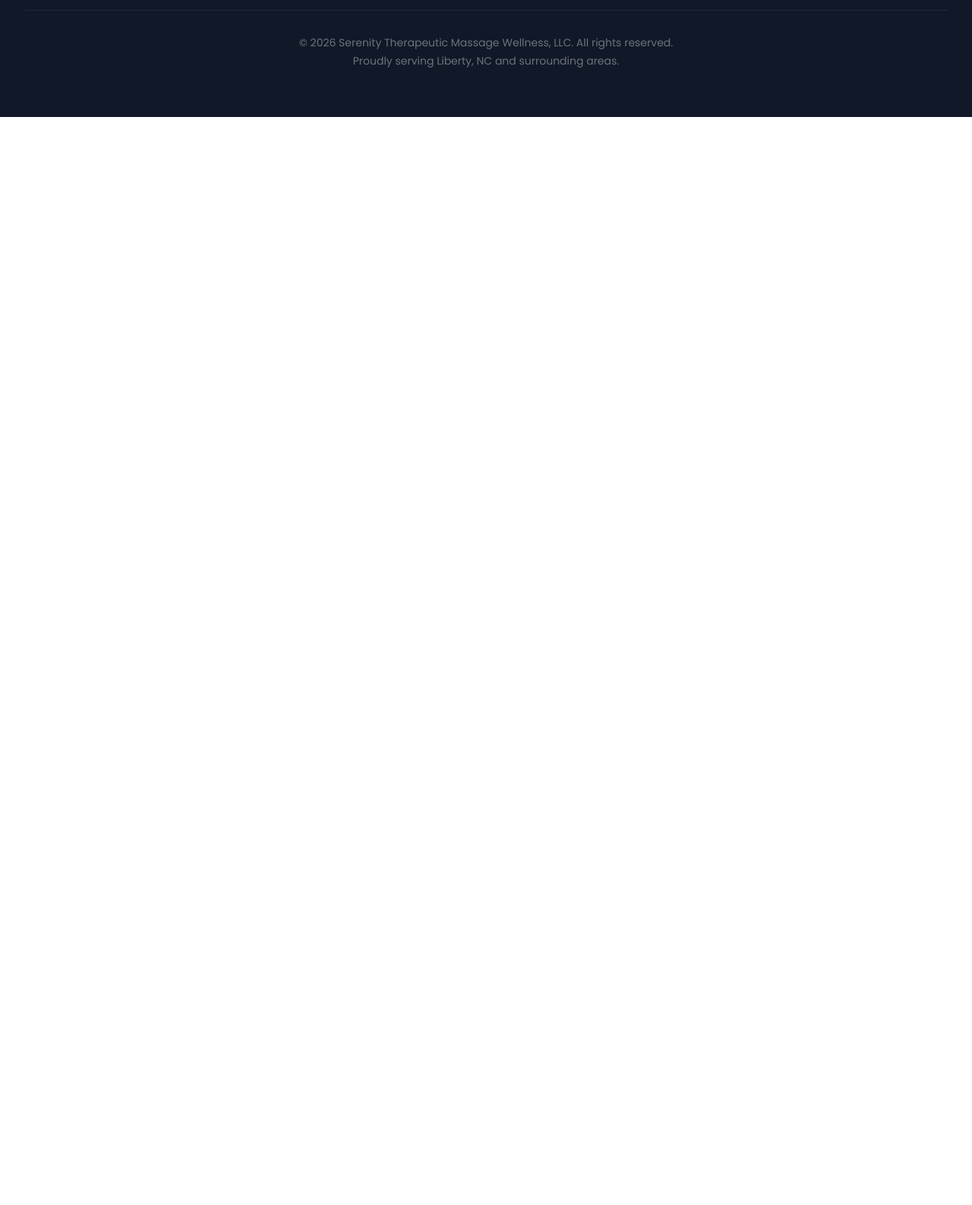
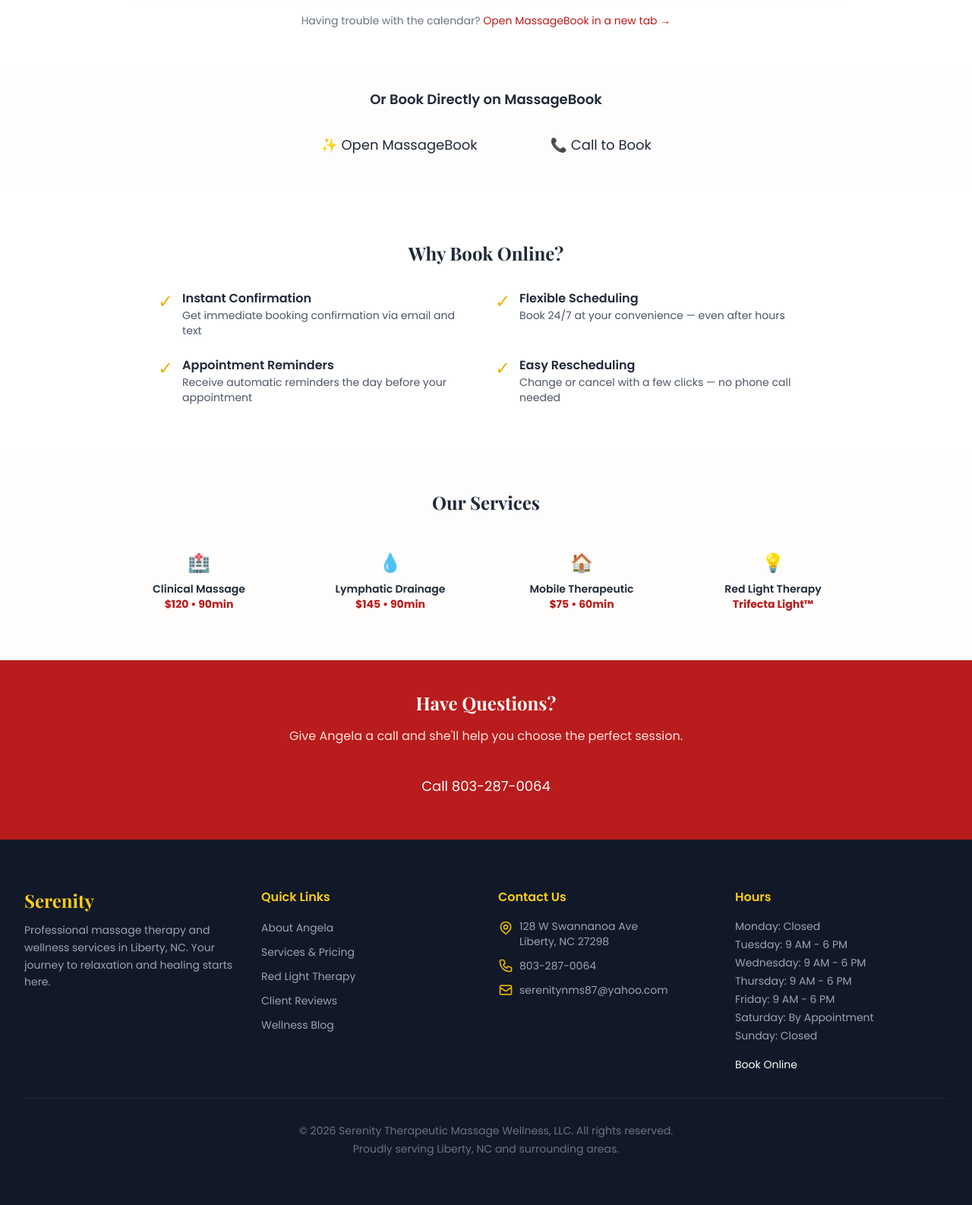
Before and after one commit to Liberty-Emporium/serenity-massage, a Django app: page /booking/ in a window 1280 px wide. Shown: the part 1403-2989 px from the top of the page at 76% size. Before the commit the page ends 1557 px from the top, so only its background shows below. Run offline with Django 5.2, Linux system fonts and the light colour scheme; some libraries are stand-ins or nearby versions.

Commit message:
update: services, booking page, hours, business name
- Update business name to Serenity Therapeutic Massage Wellness, LLC
- Fix hours: Tuesday-Friday 9-6, Saturday by appointment, Monday closed
- Add Red Light Therapy to services page and home page
- Update red light therapy page with Trifecta Light™ branding
- Rebuild booking page with MassageBook embed iframe
- Add service quick links on booking page
- Update meta descriptions

```diff
--- a/templates/base.html
+++ b/templates/base.html
@@ -4,8 +4,8 @@
     <meta charset="UTF-8">
     <meta name="viewport" content="width=device-width, initial-scale=1.0">
     <title>{% block title %}Serenity Therapeutic Massage Wellness{% endblock %} | Liberty, NC</title>
-    <meta name="description" content="{% block meta_desc %}Professional massage therapy and red light therapy in Liberty, NC. Swedish, deep tissue, hot stone, and Trifecta 450 Pro red light therapy. Book online today!{% endblock %}">
-    <meta name="keywords" content="massage therapy Liberty NC, red light therapy, Swedish massage, deep tissue massage, hot stone therapy, Trifecta 450 Pro, massage therapist near me">
+    <meta name="description" content="{% block meta_desc %}Professional massage therapy and red light therapy in Liberty, NC. Swedish, deep tissue, hot stone, and Trifecta Light™ red light therapy. Book online today!{% endblock %}">
+    <meta name="keywords" content="massage therapy Liberty NC, red light therapy, Swedish massage, deep tissue massage, hot stone therapy, Trifecta Light™, massage therapist near me">
     <link rel="preconnect" href="https://fonts.googleapis.com">
     <link rel="preconnect" href="https://fonts.gstatic.com" crossorigin>
     <link href="https://fonts.googleapis.com/css2?family=Poppins:wght@300;400;500;600;700;800&family=Playfair+Display:wght@400;500;600;700&display=swap" rel="stylesheet">
@@ -152,9 +152,9 @@
                 <div>
                     <h4 class="font-semibold text-gold-400 mb-4">Hours</h4>
                     <ul class="space-y-1 text-sm text-gray-400 mb-4">
-                        <li>Monday: 9 AM - 6 PM</li>
+                        <li>Monday: Closed</li>
                         <li>Tuesday: 9 AM - 6 PM</li>
-                        <li>Wednesday: Closed</li>
+                        <li>Wednesday: 9 AM - 6 PM</li>
                         <li>Thursday: 9 AM - 6 PM</li>
                         <li>Friday: 9 AM - 6 PM</li>
                         <li>Saturday: By Appointment</li>
--- a/templates/pages/booking.html
+++ b/templates/pages/booking.html
@@ -1,55 +1,114 @@
 {% extends "base.html" %}
 
-{% block title %}Book Your Massage Session{% endblock %}
-{% block meta_desc %}Book your massage therapy session online with Angela at Serenity Therapeutic Massage Spa in Liberty, NC. Clinical massage, lymphatic drainage, and mobile services available.{% endblock %}
+{% block title %}Book Your Session{% endblock %}
+{% block meta_desc %}Book your massage therapy or red light therapy session online with Angela at Serenity Therapeutic Massage Wellness, LLC in Liberty, NC.{% endblock %}
 
 {% block content %}
-<section class="py-16 md:py-24 bg-white">
+<section class="py-12 md:py-16 bg-gradient-to-br from-brand-800 via-brand-700 to-brand-900 text-white">
     <div class="max-w-4xl mx-auto px-4 sm:px-6 lg:px-8 text-center">
-        <p class="text-brand-600 font-semibold text-sm uppercase tracking-wider mb-2">Easy Online Booking</p>
+        <p class="text-gold-400 font-semibold text-sm uppercase tracking-wider mb-2">Easy Online Booking</p>
         <h1 class="text-3xl md:text-4xl font-serif font-bold mb-4">Book Your Session</h1>
-        <p class="text-gray-600 text-lg max-w-2xl mx-auto mb-8">
-            Schedule your appointment with Angela at Serenity Therapeutic Massage Spa.
+        <p class="text-brand-100 text-lg max-w-2xl mx-auto">
             Choose your service, pick a time, and get instant confirmation.
+            All booking is handled securely through MassageBook.
         </p>
+    </div>
+</section>
 
-        <div class="flex flex-col sm:flex-row gap-4 justify-center mb-12">
-            <a href="https://www.massagebook.com/therapists/SerenityTherapeuticMas?src=external" target="_blank" rel="noopener" class="btn-secondary text-lg px-10 py-4">
-                ✨ Book on MassageBook
+<!-- MassageBook Embedded Booking Widget -->
+<section class="py-8 md:py-12 bg-white">
+    <div class="max-w-5xl mx-auto px-4 sm:px-6 lg:px-8">
+        <div class="bg-cream-50 rounded-2xl p-4 md:p-6 shadow-inner">
+            <!-- MassageBook embed code goes here -->
+            <iframe
+                src="https://www.massagebook.com/biz/SerenityTherapeuticMas?src=external&embed=true"
+                width="100%"
+                height="900"
+                frameborder="0"
+                style="border: none; border-radius: 12px; min-height: 600px;"
+                title="Book Your Massage Session">
+            </iframe>
+        </div>
+        <p class="text-center text-gray-500 text-sm mt-4">
+            Having trouble with the calendar? <a href="https://www.massagebook.com/biz/SerenityTherapeuticMas?src=external" target="_blank" rel="noopener" class="text-brand-700 hover:underline">Open MassageBook in a new tab →</a>
+        </p>
+    </div>
+</section>
+
+<!-- Quick Booking Buttons (Backup) -->
+<section class="py-8 bg-cream-50">
+    <div class="max-w-4xl mx-auto px-4 text-center">
+        <h3 class="font-semibold text-lg mb-4">Or Book Directly on MassageBook</h3>
+        <div class="flex flex-col sm:flex-row gap-4 justify-center">
+            <a href="https://www.massagebook.com/biz/SerenityTherapeuticMas?src=external" target="_blank" rel="noopener" class="btn-secondary text-lg px-10 py-4">
+                ✨ Open MassageBook
             </a>
             <a href="tel:803-287-0064" class="btn-primary text-lg px-10 py-4">
                 📞 Call to Book
             </a>
         </div>
+    </div>
+</section>
 
-        <div class="bg-cream-50 rounded-2xl p-8 max-w-2xl mx-auto">
-            <h2 class="font-serif font-bold text-xl mb-4">Why Book Online?</h2>
-            <div class="grid grid-cols-1 sm:grid-cols-2 gap-4 text-left">
+<!-- Why Book Online -->
+<section class="py-12 md:py-16 bg-white">
+    <div class="max-w-4xl mx-auto px-4">
+        <h2 class="font-serif font-bold text-2xl mb-8 text-center">Why Book Online?</h2>
+        <div class="grid grid-cols-1 sm:grid-cols-2 gap-6">
             <div class="flex items-start gap-3">
-                    <span class="text-gold-500 text-xl">✓</span>
-                    <div><h3 class="font-semibold text-sm">Instant Confirmation</h3><p class="text-gray-600 text-xs">Get immediate booking confirmation via email</p></div>
+                <span class="text-gold-500 text-2xl">✓</span>
+                <div><h3 class="font-semibold text-base">Instant Confirmation</h3><p class="text-gray-600 text-sm">Get immediate booking confirmation via email and text</p></div>
             </div>
             <div class="flex items-start gap-3">
-                    <span class="text-gold-500 text-xl">✓</span>
-                    <div><h3 class="font-semibold text-sm">Flexible Scheduling</h3><p class="text-gray-600 text-xs">Book 24/7 at your convenience</p></div>
+                <span class="text-gold-500 text-2xl">✓</span>
+                <div><h3 class="font-semibold text-base">Flexible Scheduling</h3><p class="text-gray-600 text-sm">Book 24/7 at your convenience — even after hours</p></div>
             </div>
             <div class="flex items-start gap-3">
-                    <span class="text-gold-500 text-xl">✓</span>
-                    <div><h3 class="font-semibold text-sm">Appointment Reminders</h3><p class="text-gray-600 text-xs">Receive reminders the day before</p></div>
+                <span class="text-gold-500 text-2xl">✓</span>
+                <div><h3 class="font-semibold text-base">Appointment Reminders</h3><p class="text-gray-600 text-sm">Receive automatic reminders the day before your appointment</p></div>
             </div>
             <div class="flex items-start gap-3">
-                    <span class="text-gold-500 text-xl">✓</span>
-                    <div><h3 class="font-semibold text-sm">Easy Rescheduling</h3><p class="text-gray-600 text-xs">Change or cancel with a few clicks</p></div>
-                </div>
+                <span class="text-gold-500 text-2xl">✓</span>
+                <div><h3 class="font-semibold text-base">Easy Rescheduling</h3><p class="text-gray-600 text-sm">Change or cancel with a few clicks — no phone call needed</p></div>
             </div>
         </div>
     </div>
 </section>
 
-<section class="py-12 bg-brand-700 text-white">
+<!-- Services Quick Links -->
+<section class="py-12 bg-cream-50">
+    <div class="max-w-5xl mx-auto px-4">
+        <h2 class="font-serif font-bold text-2xl mb-8 text-center">Our Services</h2>
+        <div class="grid grid-cols-1 sm:grid-cols-2 lg:grid-cols-4 gap-4">
+            <a href="/services/" class="card p-4 text-center hover:shadow-lg transition-shadow">
+                <span class="text-2xl">🏥</span>
+                <h3 class="font-semibold text-sm mt-2">Clinical Massage</h3>
+                <p class="text-brand-700 font-bold text-sm">$120 • 90min</p>
+            </a>
+            <a href="/services/" class="card p-4 text-center hover:shadow-lg transition-shadow">
+                <span class="text-2xl">💧</span>
+                <h3 class="font-semibold text-sm mt-2">Lymphatic Drainage</h3>
+                <p class="text-brand-700 font-bold text-sm">$145 • 90min</p>
+            </a>
+            <a href="/services/" class="card p-4 text-center hover:shadow-lg transition-shadow">
+                <span class="text-2xl">🏠</span>
+                <h3 class="font-semibold text-sm mt-2">Mobile Therapeutic</h3>
+                <p class="text-brand-700 font-bold text-sm">$75 • 60min</p>
+            </a>
+            <a href="/red-light-therapy/" class="card p-4 text-center hover:shadow-lg transition-shadow">
+                <span class="text-2xl">💡</span>
+                <h3 class="font-semibold text-sm mt-2">Red Light Therapy</h3>
+                <p class="text-brand-700 font-bold text-sm">Trifecta Light™</p>
+            </a>
+        </div>
+    </div>
+</section>
+
+<!-- CTA -->
+<section class="py-10 bg-brand-700 text-white">
     <div class="max-w-4xl mx-auto px-4 text-center">
-        <h2 class="text-2xl font-serif font-bold mb-4">Can't find what you're looking for?</h2>
-        <p class="text-brand-100 mb-6">Give Angela a call and she'll help you book the perfect session.</p>
+        <h2 class="text-2xl font-serif font-bold mb-4">Have Questions?</h2>
+        <p class="text-brand-100 mb-6">Give Angela a call and she'll help you choose the perfect session.</p>
         <a href="tel:803-287-0064" class="btn-secondary text-lg px-8 py-4 inline-block">Call 803-287-0064</a>
     </div>
 </section>
```
Also changed, not shown: templates/pages/home.html (+9 -1 lines), templates/pages/red_light_therapy.html (+4 -4 lines), templates/pages/services.html (+19 -1 lines). Lines whose indentation alone changed are shown as unchanged.
